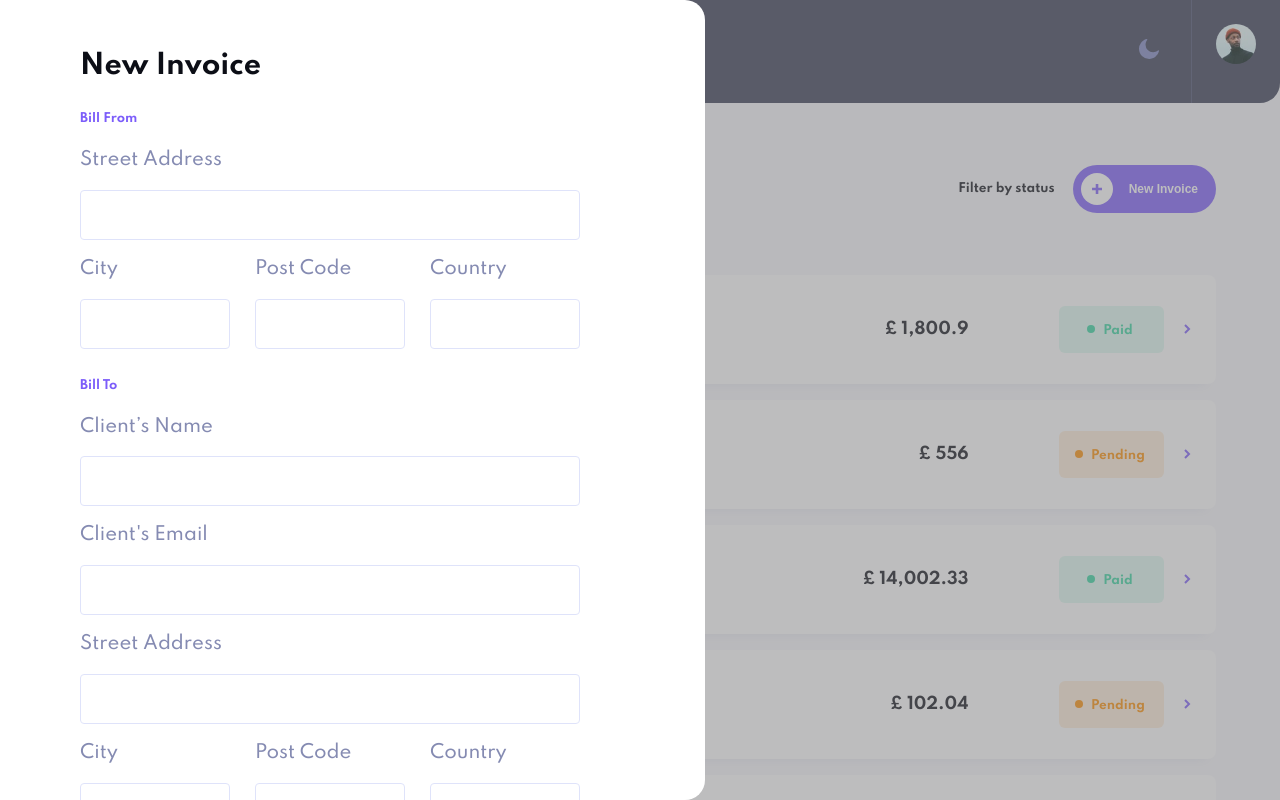
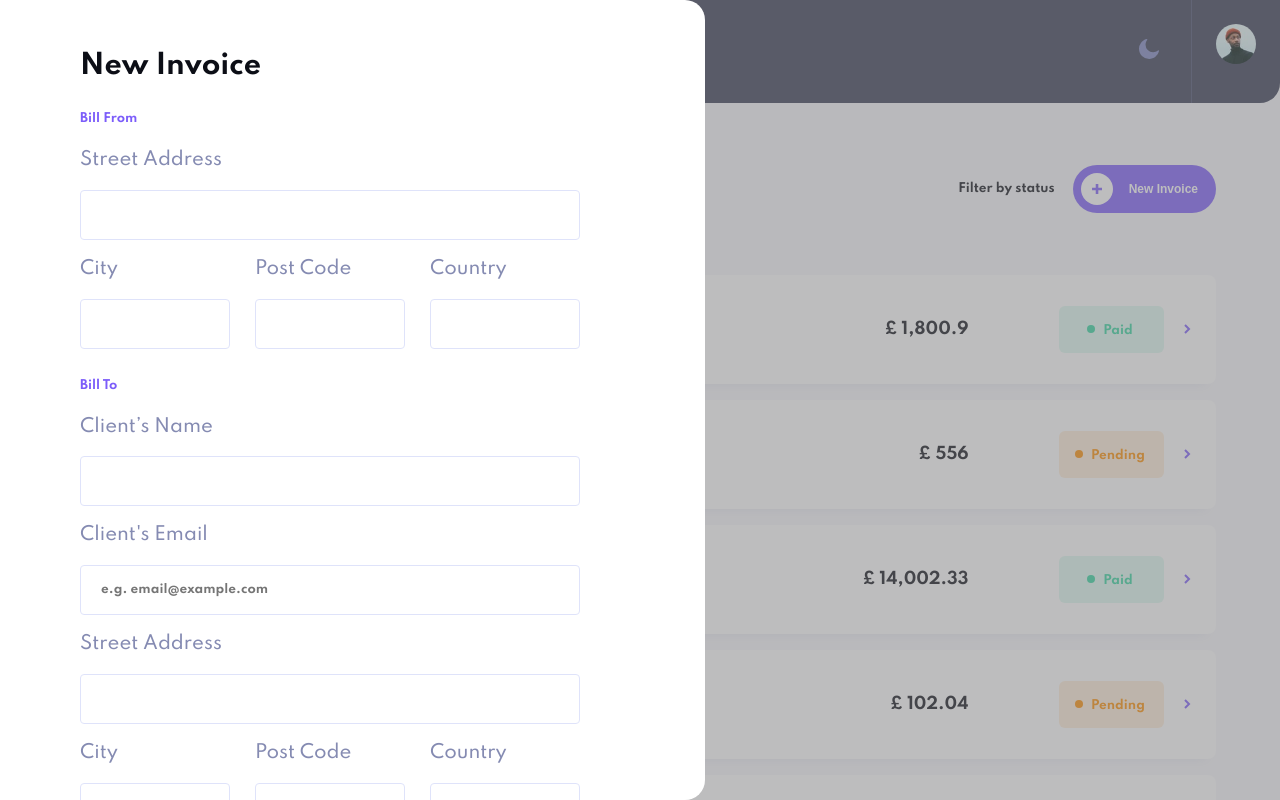
Before and after one commit to bashiroglu/invoice-app, a React (Create React App) app: page /invoices/new in a window 1280 px wide. Shown: the top 800 px of the page. Built offline with nearby package versions, Linux system fonts and the light colour scheme.

Commit message:
💄 style: fix outline & add placeholder to inputs

```diff
--- a/src/components/common/Button/index.js
+++ b/src/components/common/Button/index.js
@@ -68,6 +68,7 @@ export const Button = styled.button`
 		width: fill-available;
 		background: #F9FAFE;
 		color: var(--color-figure-3);
+    margin-left: 2px;
 
 		&:hover {
 		background: #DFE3FA;
--- a/src/components/form/BillTo.jsx
+++ b/src/components/form/BillTo.jsx
@@ -20,6 +20,7 @@ const BillTo = ({ handleBlur }) => {
         large
         name='clientEmail'
         text='Client&#39;s email'
+        placeholder='e.g. email@example.com'
         type='text'
       />
       <Field
--- a/src/components/form/FormFields.jsx
+++ b/src/components/form/FormFields.jsx
@@ -25,6 +25,7 @@ const FormFields = ({ values, handleBlur }) => {
         name='description'
         type='text'
         text='Project Description'
+        placeholder='e.g. Graphic Design Service'
       />
       <>
         <Heading mt='4' color='#777F98'>
```
